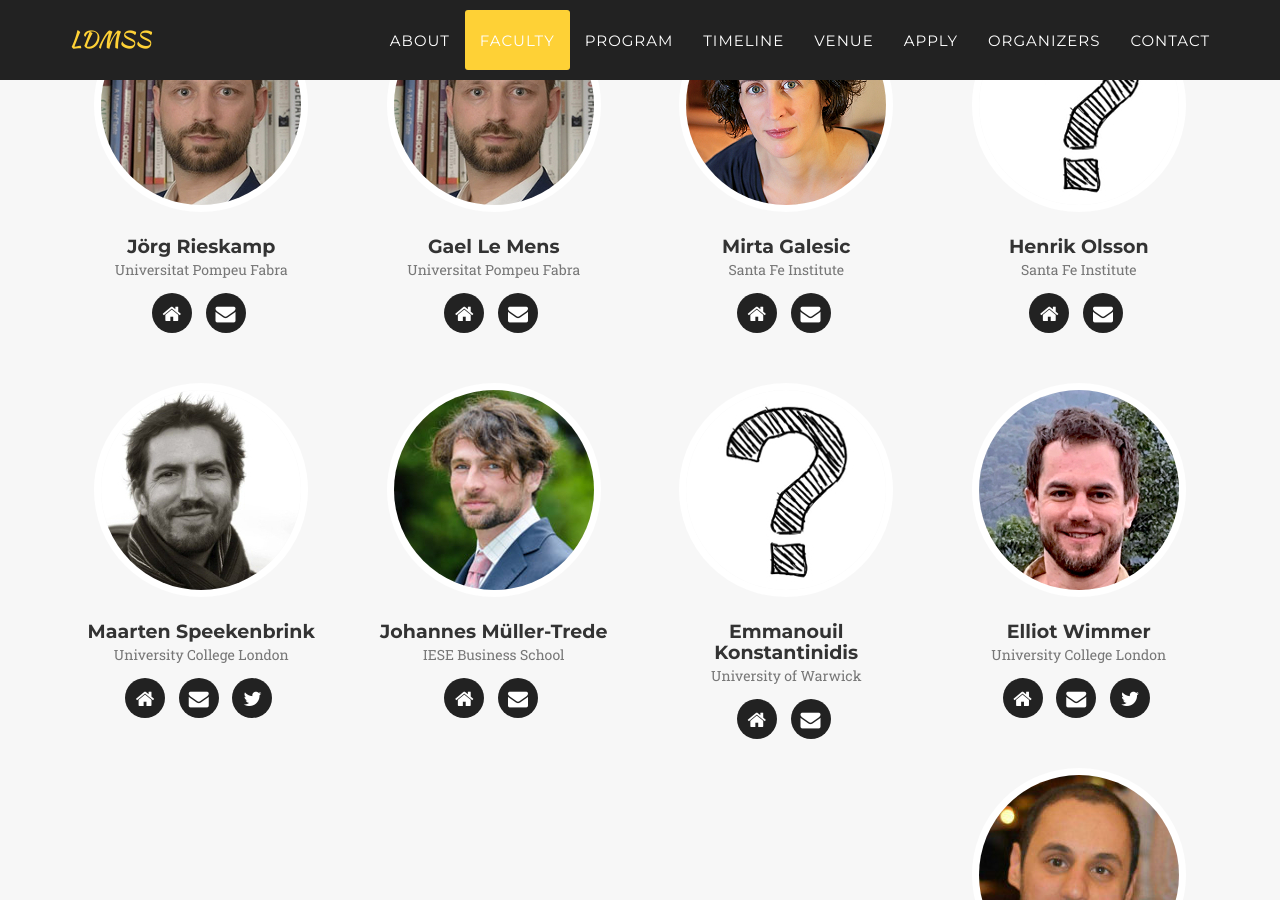
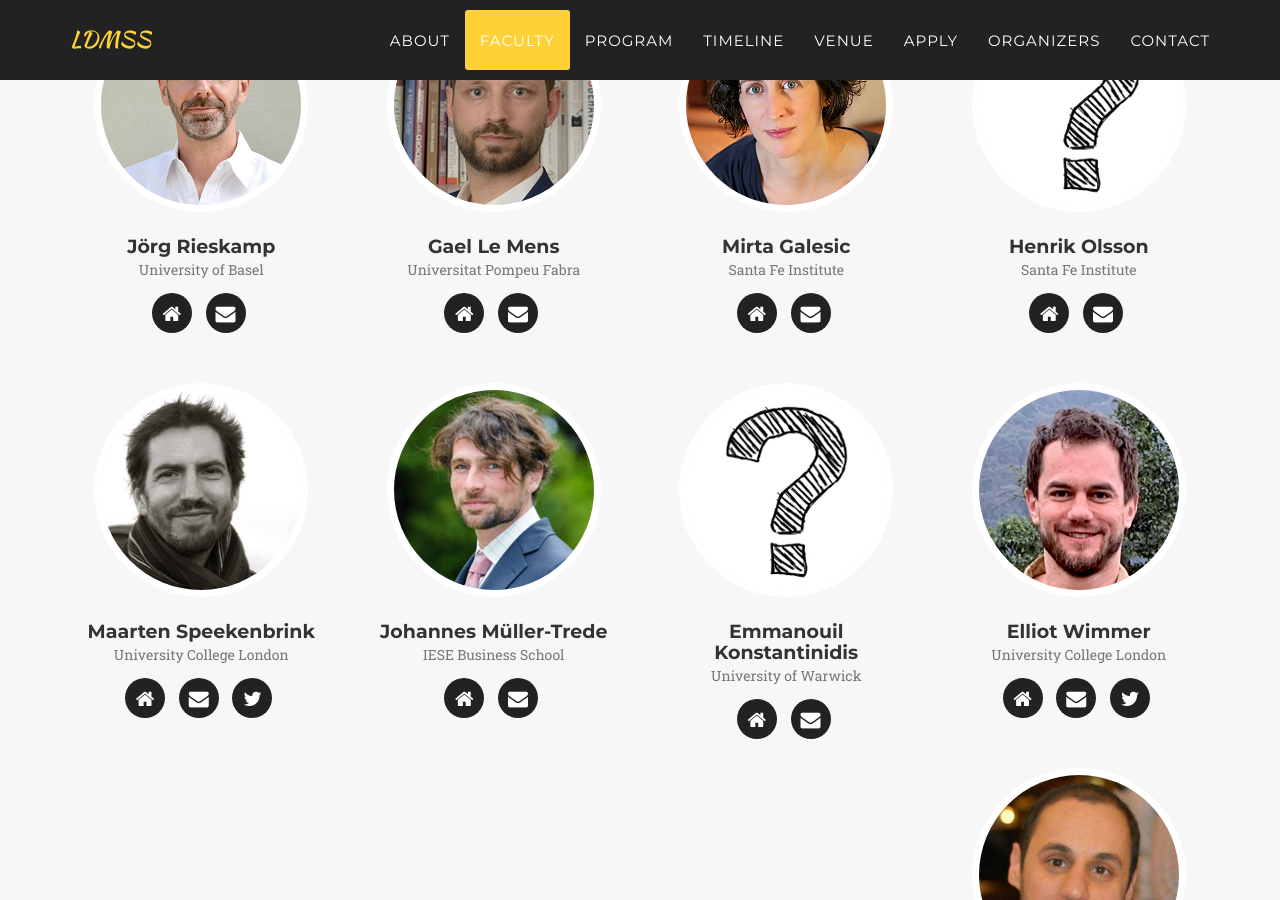
Before and after one commit to ldmss/ldmss.github.io, a Jekyll site: the page built from index.html, in a window 1280 px wide and 900 px high, scrolled down 1560 px. Built offline with Jekyll 4.4.1, drawn with Linux system fonts in a browser that asks for light colours; some web fonts are replaced.

Commit message:
photo corrections

```diff
--- a/_config.yml
+++ b/_config.yml
@@ -64,8 +64,8 @@ directors:
 
 faculty:
 - name: Jörg Rieskamp
-  pic: 5
-  position: Universitat Pompeu Fabra
+  pic: 13
+  position: University of Basel
   social:
     - title: home
       url: https://psychologie.unibas.ch/de/personen/joerg-rieskamp/about-me/
```
Also changed, not shown: 1 other file.
